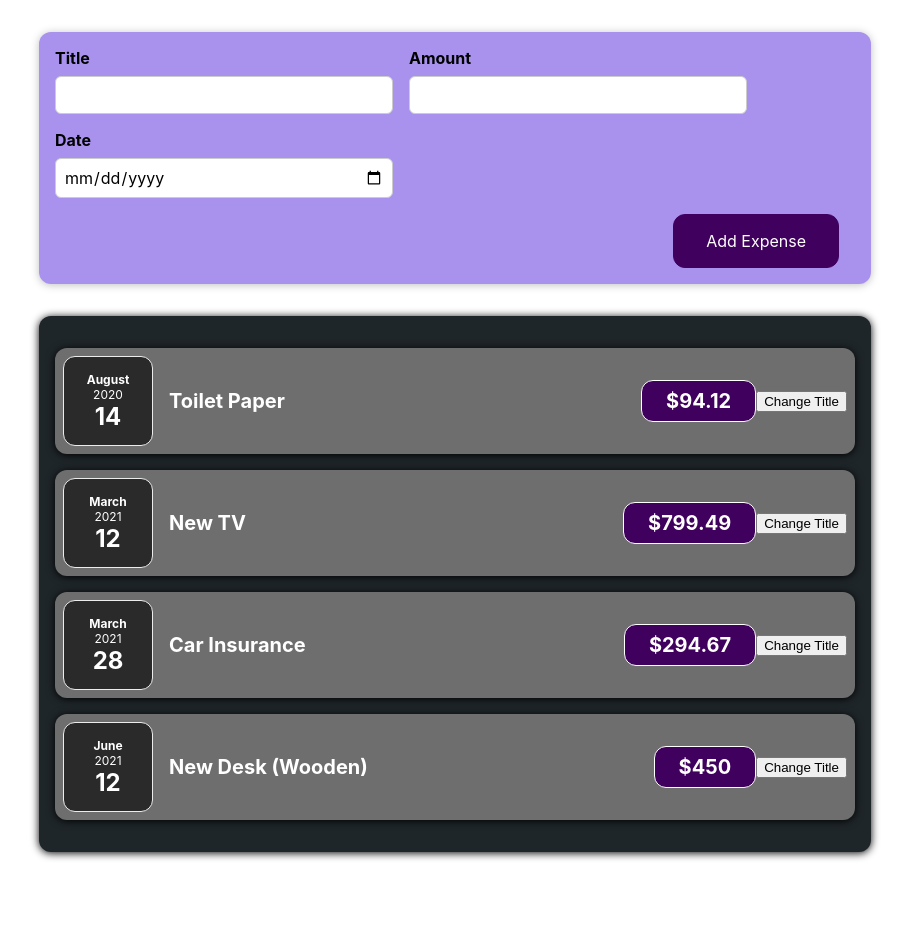
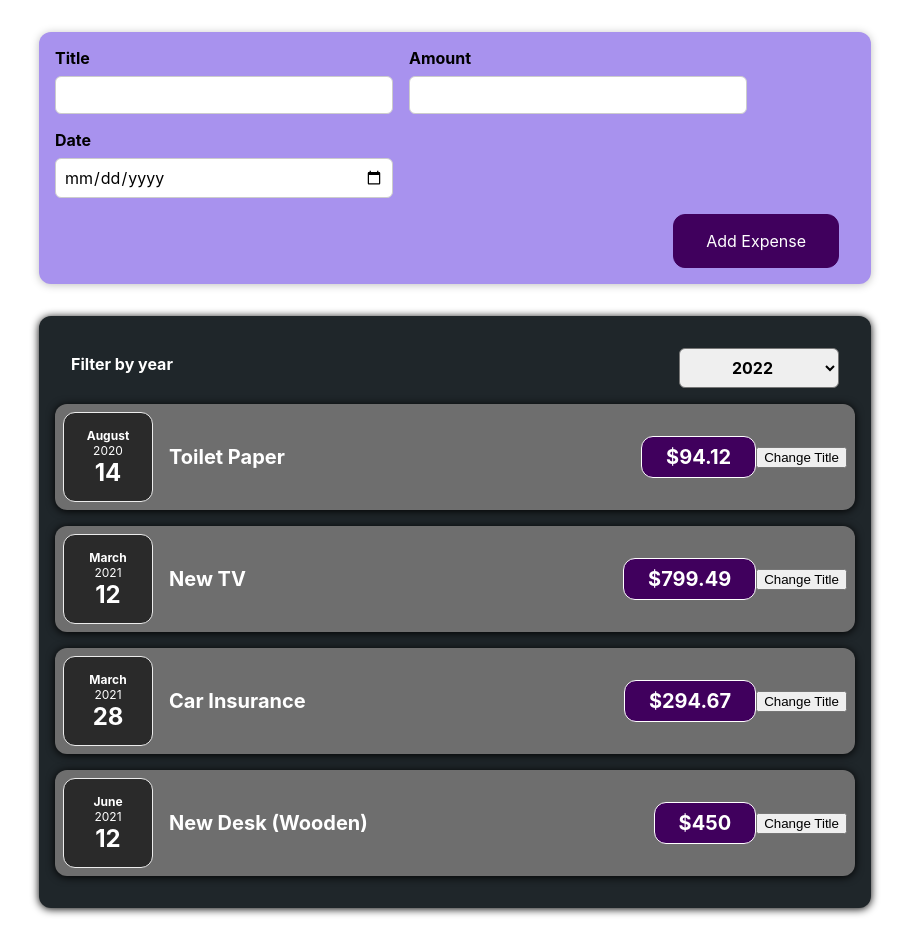
Before and after one commit to KaleabIsDoneWithJava/Exepnses_Tracker-React, a React (Create React App) app: page / in a window 1280 px wide. Shown: the whole page, without its empty margins (185-1094 px from the left). Before the commit the page ends 884 px from the top, so only its background shows below. Built offline with nearby package versions, Linux system fonts and the light colour scheme.

Commit message:
Controlled vs Uncontrolled Components & Stateless vs Stateful Components

```diff
--- a/src/component/Expenses/Expenses.js
+++ b/src/component/Expenses/Expenses.js
@@ -1,10 +1,22 @@
+import { useState } from "react";
 import Card from "../UI/Card";
 import ExpenseItem from "./ExpenseItem";
 import "./Expenses.css";
+import ExpenseFilter from "./ExpensesFilter";
+
+
 
 const Expenses = (props) => {
+
+  const [filteredYear, setFilteredYear] = useState("2020");
+
+  const filterChangeHandler = (selectedYear) =>{
+    setFilteredYear(selectedYear);
+  }
+
   return (
     <Card className="expenses">
+      <ExpenseFilter selected={filteredYear} onChangeFilter={filterChangeHandler}/>
       <ExpenseItem
         title={props.items[0].title}
         amount={props.items[0].amount}
--- /dev/null
+++ b/src/component/Expenses/ExpensesFilter.css
@@ -0,0 +1,24 @@
+.expenses-filter {
+  color: white;
+  padding: 0 1rem;
+}
+
+.expenses-filter__control {
+  display: flex;
+  width: 100%;
+  align-items: center;
+  justify-content: space-between;
+  margin: 1rem 0;
+}
+
+.expenses-filter label {
+  font-weight: bold;
+  margin-bottom: 0.5rem;
+}
+
+.expenses-filter select {
+  font: inherit;
+  padding: 0.5rem 3rem;
+  font-weight: bold;
+  border-radius: 6px;
+}
--- /dev/null
+++ b/src/component/Expenses/ExpensesFilter.js
@@ -0,0 +1,22 @@
+import React from 'react';
+
+import './ExpensesFilter.css';
+
+const ExpensesFilter = () => {
+  return (
+    <div className='expenses-filter'>
+
+      <div className='expenses-filter__control'>
+        <label>Filter by year</label>
+        <select>
+          <option value='2022'>2022</option>
+          <option value='2021'>2021</option>
+          <option value='2020'>2020</option>
+          <option value='2019'>2019</option>
+        </select>
+      </div>
+    </div>
+  );
+};
+
+export default ExpensesFilter;
```
Also changed, not shown: src/component/NewExpense/ExpenseForm.css (line endings or trailing spaces).
